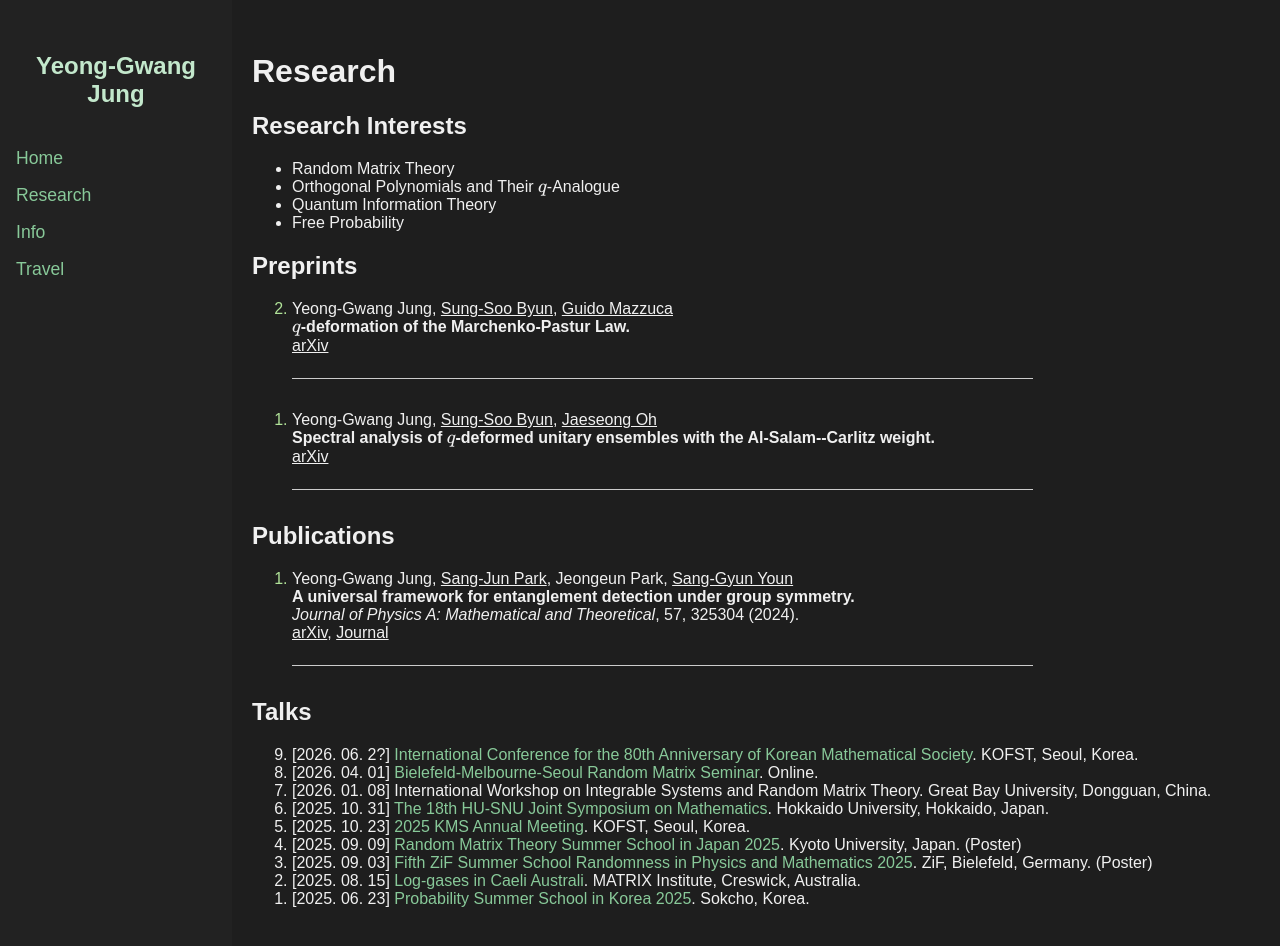
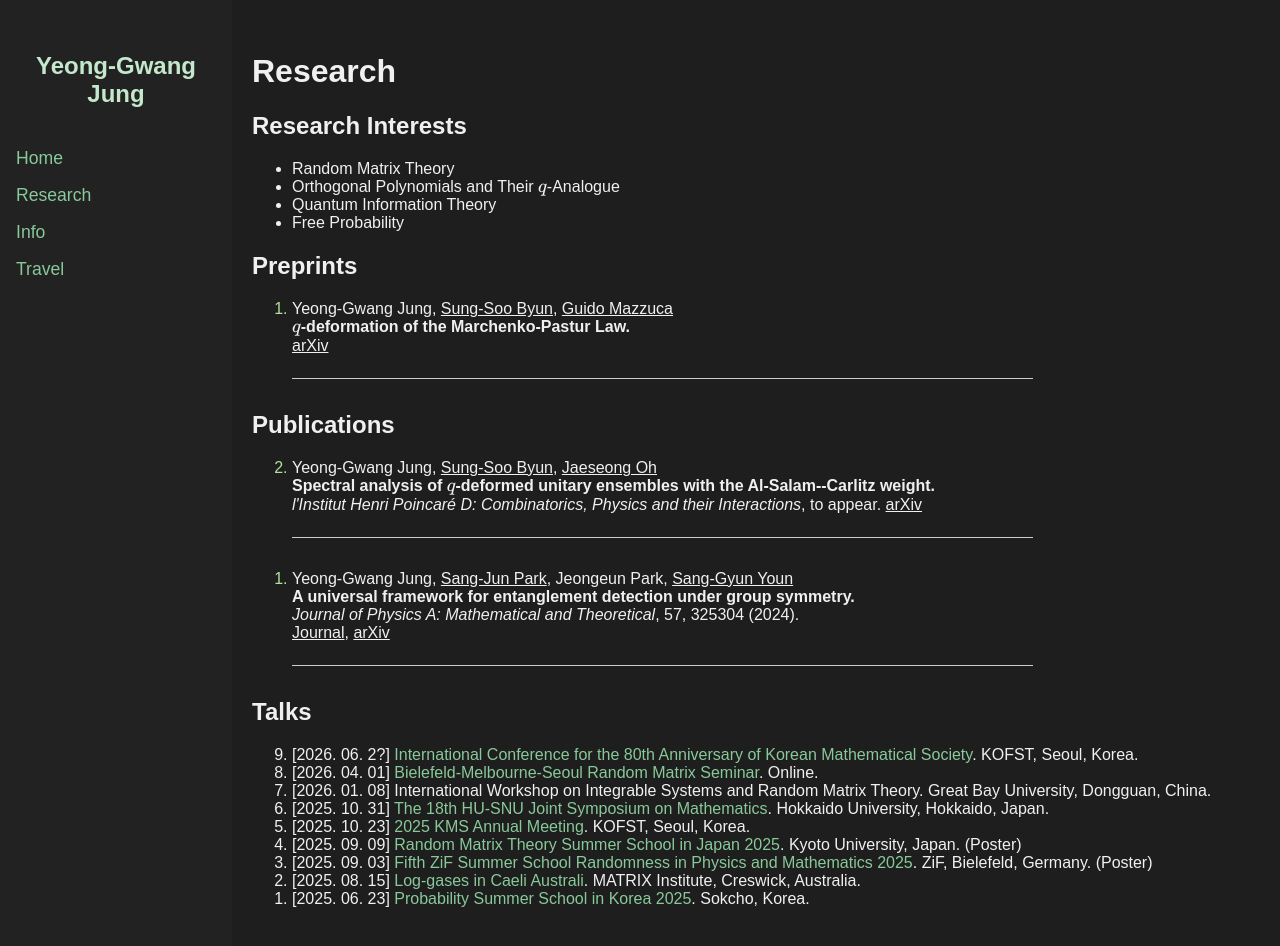
Before and after one commit to y-gJung/y-gJung.github.io, a Jekyll site: the page built from research.md, in a window 1280 px wide and 956 px high. Shown: the top 946 px of the window. Built offline with Jekyll 4.4.1, drawn with Linux system fonts in a browser that asks for light colours.

Commit message:
Update research.md

```diff
--- a/research.md
+++ b/research.md
@@ -19,20 +19,21 @@
     <strong><span>$q$</span>-deformation of the Marchenko-Pastur Law.</strong> <br>
     <a href="https://arxiv.org/abs/2601.09427" target="_blank"> arXiv </a>
   </li>
-  <li>
-    Yeong-Gwang Jung, <a href="https://sites.google.com/view/sungsoobyun">Sung-Soo Byun</a>, <a href="https://sites.google.com/view/jaeseong-oh/">Jaeseong Oh</a> <br>
-    <strong>Spectral analysis of <span>$q$</span>-deformed unitary ensembles with the Al-Salam--Carlitz weight.</strong> <br>
-    <a href="https://arxiv.org/abs/2507.18042" target="_blank"> arXiv </a>
-  </li>
 </ol>
 
 ## Publications
 <ol reversed class="paper-list">
   <li>
+    Yeong-Gwang Jung, <a href="https://sites.google.com/view/sungsoobyun">Sung-Soo Byun</a>, <a href="https://sites.google.com/view/jaeseong-oh/">Jaeseong Oh</a> <br>
+    <strong>Spectral analysis of <span>$q$</span>-deformed unitary ensembles with the Al-Salam--Carlitz weight.</strong> <br>
+    <em>l'Institut Henri Poincaré D: Combinatorics, Physics and their Interactions</em>, to appear.
+    <a href="https://arxiv.org/abs/2507.18042" target="_blank"> arXiv </a>
+  </li>
+  <li>
     Yeong-Gwang Jung, <a href="https://sites.google.com/view/sang-junparkshome/about?authuser=0">Sang-Jun Park</a>, Jeongeun Park, <a href="https://sites.google.com/site/sanggyunyoun/home">Sang-Gyun Youn</a> <br>
     <strong>A universal framework for entanglement detection under group symmetry.</strong> <br>
     <em>Journal of Physics A: Mathematical and Theoretical</em>, 57, 325304 (2024). <br>
-    <a href="https://arxiv.org/abs/2301.03849" target="_blank">arXiv</a>, <a href="https://iopscience.iop.org/article/10.1088/1751-8121/ad6413" target="_blank">Journal</a>
+    <a href="https://iopscience.iop.org/article/10.1088/1751-8121/ad6413" target="_blank">Journal</a>, <a href="https://arxiv.org/abs/2301.03849" target="_blank">arXiv</a>
   </li>
 </ol>
 
```
